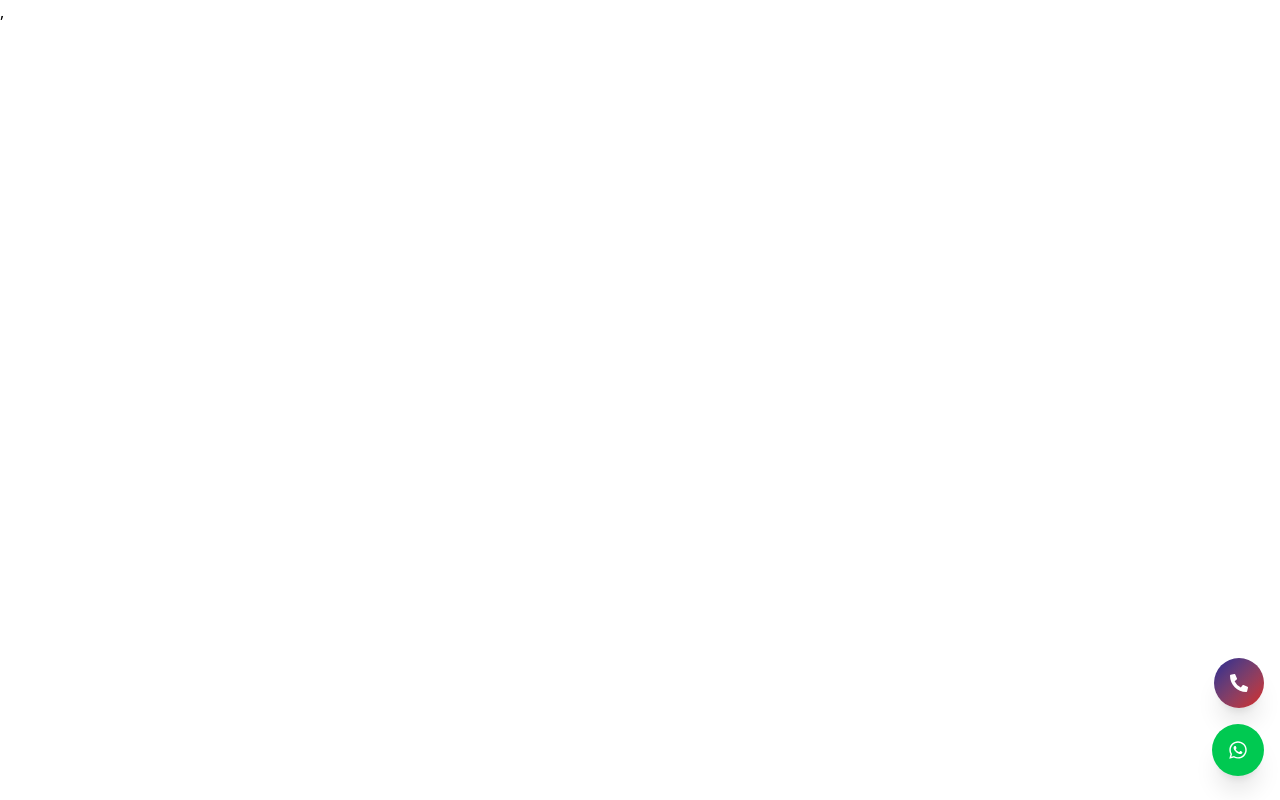
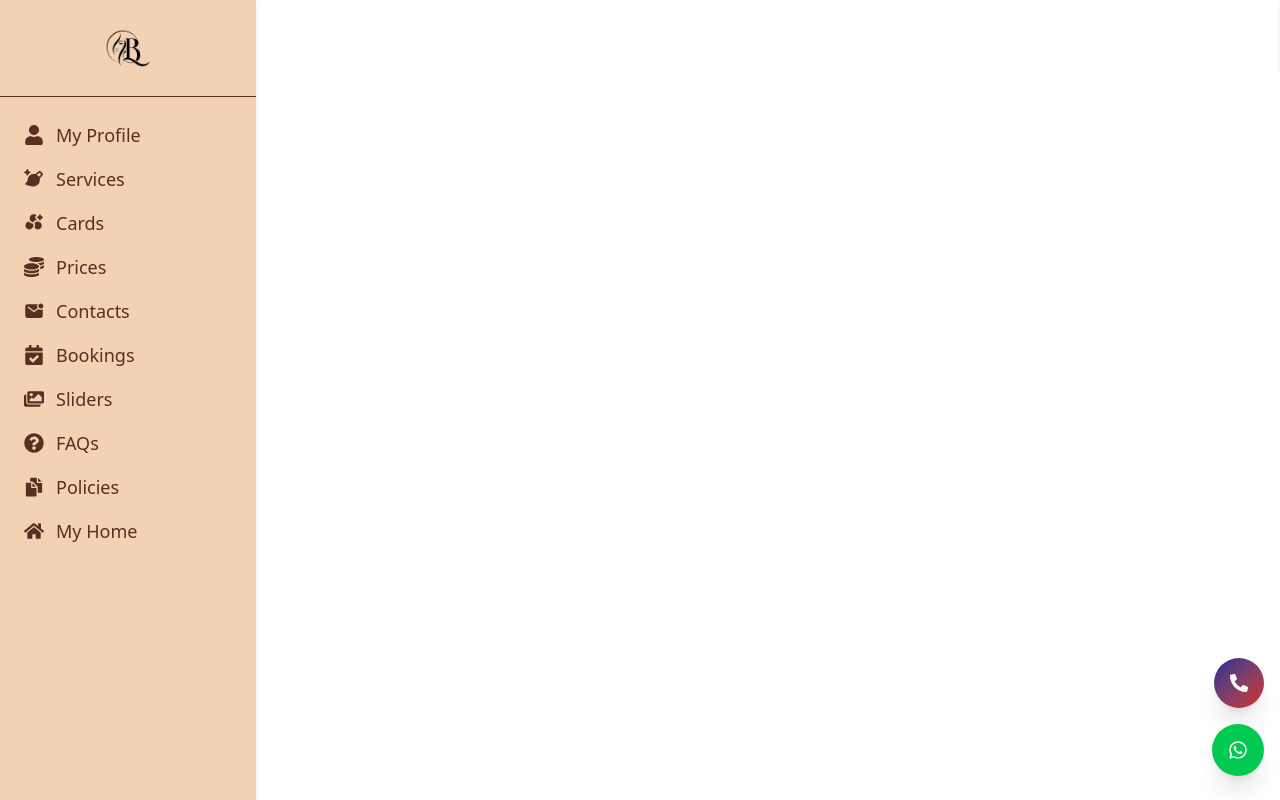
Before and after one commit to aniket-sriv-0810/beyond_blush, a React (Vite) app in the folder client/: page /admin/dashboard in a window 1280 px wide. Before the commit this address had no page. Built offline with nearby package versions, Linux system fonts and the light colour scheme.

Commit message:
admin panel work initiated !

```diff
--- a/client/src/App.jsx
+++ b/client/src/App.jsx
@@ -7,7 +7,7 @@ import About from './pages/About'
 import Contact from './pages/Contact'
 import Services from './pages/Services'
 import AdminLogin from './pages/Admin/Auth/AdminLogin'
-import AdminHome from './components/Admin/AdminHome'
+import AdminHome from './pages/Admin/AdminHome'
 import AddTermsForm from './components/TermsAndCond/Terms'
 import AddFaqForm from './components/FAQs/AddFAQForm'
 import AddService from './pages/Admin/Service/AddService'
@@ -17,10 +17,11 @@ import AdminPricing from './pages/Admin/Pricing/AdminPricing'
 import AdminPricingTable from './components/Admin/Pricing/AdminPricingTable'
 import AddPricing from './components/Admin/Pricing/AddPricing'
 import EditPricing from './components/Admin/Pricing/EditPricing'
+import AdminUserDetails from './components/Admin/AdminPanel/AdminUserDetails'
 
 const App = () => {
    const [loading, setLoading] = useState(true);
-
+const userId = "6871087c2b2934eb35f04fff";
   useEffect(() => {
     // simulate loading
     const timer = setTimeout(() => setLoading(false), 2500);
@@ -31,19 +32,24 @@ const App = () => {
     <FloatingActionBtn/>
     <Routes>
      <Route path='/' element={<Home/>} />
-     <Route path='/admin' element={<AdminLogin/>} />
-     <Route path='/admin/home' element={<AdminHome/>} />
-     <Route path='/admin/add-service' element={<AddService/>} />
-     <Route path='/admin/services' element={<AdminService/>} />
-     <Route path='/admin/add-pricing' element={<AddPricing/>} />
-     <Route path='/admin/pricing/:id/edit' element={<EditPricing/>} />
-     <Route path='/admin/pricing' element={<AdminPricingTable/>} />
+
      <Route path='/about' element={<About/>} />
      <Route path='/faqs' element={<FAQs/>} />
      <Route path='/add-faqs' element={<AddFaqForm/>} />
      <Route path='/contact' element={<Contact/>} />
      <Route path='/services' element={<Services/>} />
      <Route path='/terms' element={<AddTermsForm/>} />
+
+     <Route path='/admin/add-service' element={<AddService/>} />
+     <Route path='/admin/add-pricing' element={<AddPricing/>} />
+     <Route path='/admin/pricing/:id/edit' element={<EditPricing/>} />
+    <Route path='/admin' element={<AdminLogin/>} />
+    <Route path='/admin/dashboard' element={<AdminHome/>} >
+     <Route path='profile' element={<AdminUserDetails userId={userId}/>} />
+     <Route path='services' element={<AdminService/>} />
+     <Route path='pricing' element={<AdminPricingTable/>} />
+    </Route>
+
     </Routes>
 
     </div>
--- a/client/src/components/Admin/Auth/AuthForm.jsx
+++ b/client/src/components/Admin/Auth/AuthForm.jsx
@@ -39,7 +39,7 @@ const AuthForm = () => {
       }
 
       localStorage.setItem('token', res.data.token);
-      navigate('/admin/home');
+      navigate('/admin/dashboard');
     } catch (err) {
       const msg =
         err.response?.data?.message || 'Something went wrong. Please try again.';
--- a/client/src/components/Admin/SideBar/AdminSidebar.jsx
+++ b/client/src/components/Admin/SideBar/AdminSidebar.jsx
@@ -6,15 +6,15 @@ import { Link } from 'react-router-dom';
 import logo from '../../../assets/beyond_blush-logo-BLACK.png';
 
 const navItems = [
-  { name: 'My Profile',key:'profile', path: '/profile', icon: <FaUser /> },
-  { name: 'Services',key:'services', path: '/services', icon: <RiBrushAiFill /> },
-  { name: 'Cards',key:'cards', path: '/cards', icon: <RiColorFilterAiFill /> },
-  { name: 'Prices',key:'prices', path: '/prices', icon: <FaCoins /> },
-  { name: 'Contacts',key:'contacts', path: '/contact', icon: <IoMailUnread /> },
-  { name: 'Bookings',key:'bookings', path: '/booking', icon: <FaCalendarCheck  /> },
-  { name: 'Sliders',key:'sliders', path: '/sliders', icon: <FaImages /> },
-  { name: 'FAQs',key:'faqs', path: '/faqs', icon: <FaQuestionCircle /> },
-  { name: 'Policies',key:'policies', path: '/faqs', icon: <IoDocumentsSharp /> },
+  { name: 'My Profile',key:'profile', path: 'profile', icon: <FaUser /> },
+  { name: 'Services',key:'services', path: 'services', icon: <RiBrushAiFill /> },
+  { name: 'Cards',key:'cards', path: 'cards', icon: <RiColorFilterAiFill /> },
+  { name: 'Prices',key:'prices', path: 'prices', icon: <FaCoins /> },
+  { name: 'Contacts',key:'contacts', path: 'contact', icon: <IoMailUnread /> },
+  { name: 'Bookings',key:'bookings', path: 'booking', icon: <FaCalendarCheck  /> },
+  { name: 'Sliders',key:'sliders', path: 'sliders', icon: <FaImages /> },
+  { name: 'FAQs',key:'faqs', path: 'faqs', icon: <FaQuestionCircle /> },
+  { name: 'Policies',key:'policies', path: 'terms-and-cond', icon: <IoDocumentsSharp /> },
   { name: 'My Home',key:'home', path: '/', icon: <FaHome /> },
 ];
 
--- a/client/src/components/Admin/AdminHome.jsx
+++ b/client/src/pages/Admin/AdminHome.jsx
@@ -1,9 +1,9 @@
 import React from 'react'
-import AdminSideBarLayout from '../../pages/Admin/SideBar/AdminSideBarLayout'
-import AdminUserDetails from './AdminPanel/AdminUserDetails'
+import AdminSideBarLayout from './SideBar/AdminSideBarLayout'
+import { Outlet } from 'react-router-dom';
 
 const AdminHome = () => {
-  const userId = "6871087c2b2934eb35f04fff";
+
   return (
     <>
      <div className="flex flex-col md:flex-row gap-6 p-4">
@@ -11,7 +11,7 @@ const AdminHome = () => {
       <AdminSideBarLayout/>
         {/* User Info */}
       <div className="flex-1">
-        <AdminUserDetails userId={userId} />
+       <Outlet/>
       </div>
      </div>
     </>
```
